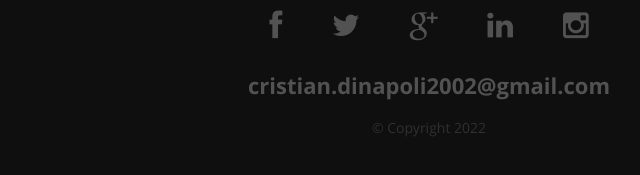
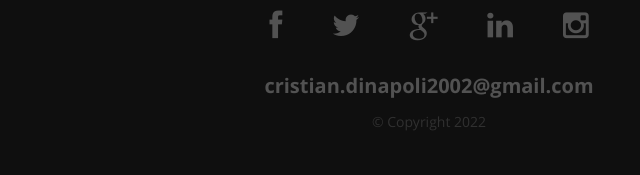
Before and after one commit to SonKristian/SitoCurriculum2, a plain HTML site: page index.html in a window 1280 px wide. Shown: the part 4517-4692 px from the top of the page, 211-851 px from the left. Drawn offline with nearby package versions, Linux system fonts and the light colour scheme.

Commit message:
Update index.html

```diff
--- a/index.html
+++ b/index.html
@@ -553,7 +553,7 @@
                <li><a href="https://www.linkedin.com/in/cristiandinapoli/"><i class="fa fa-linkedin"></i></a></li>
                <li><a href="#"><i class="fa fa-instagram"></i></a></li>
             </ul>
-            <h3><a href="cristian.dinapoli2002@gmail.com">cristian.dinapoli2002@gmail.com</a></h3>
+            <h4><a href="cristian.dinapoli2002@gmail.com">cristian.dinapoli2002@gmail.com</a></h4>
             <ul class="copyright">
                <li>&copy; Copyright 2022 </li>
             </ul>
```
